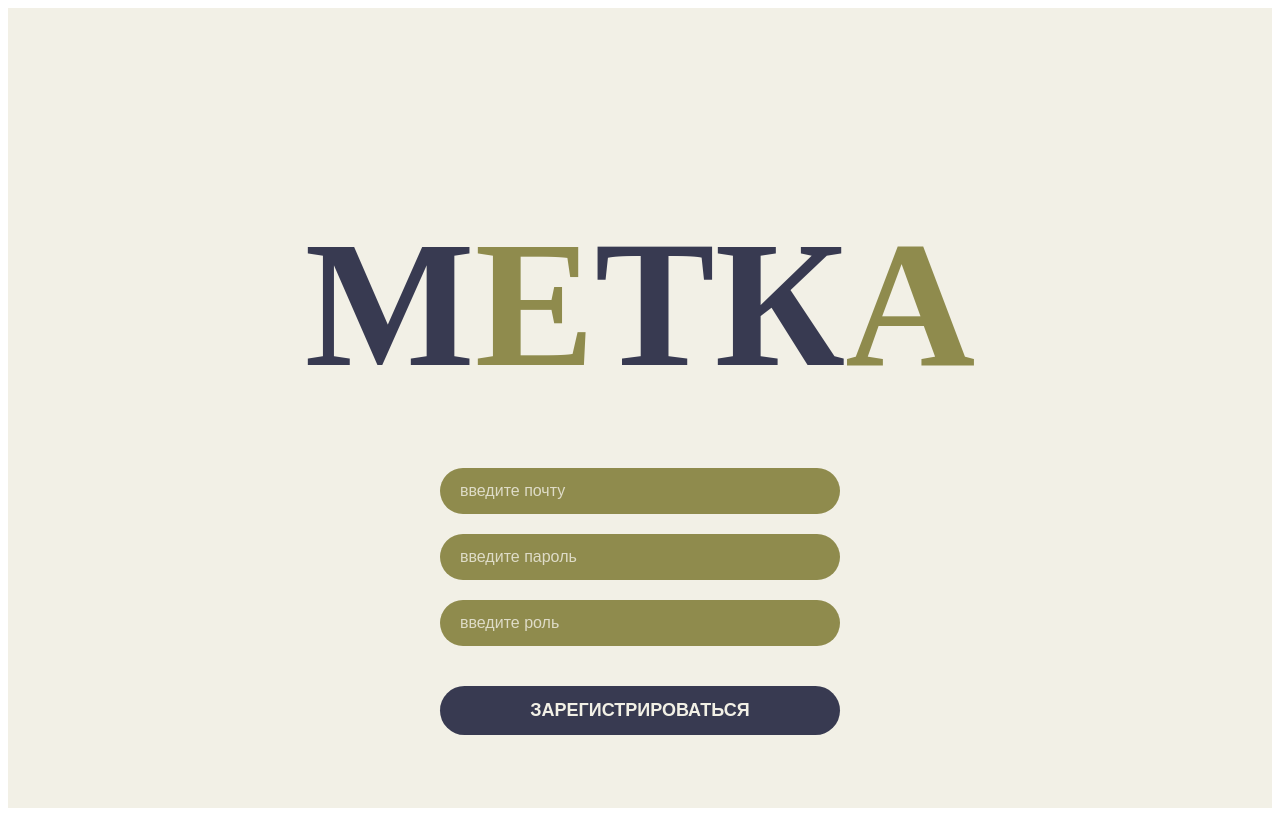
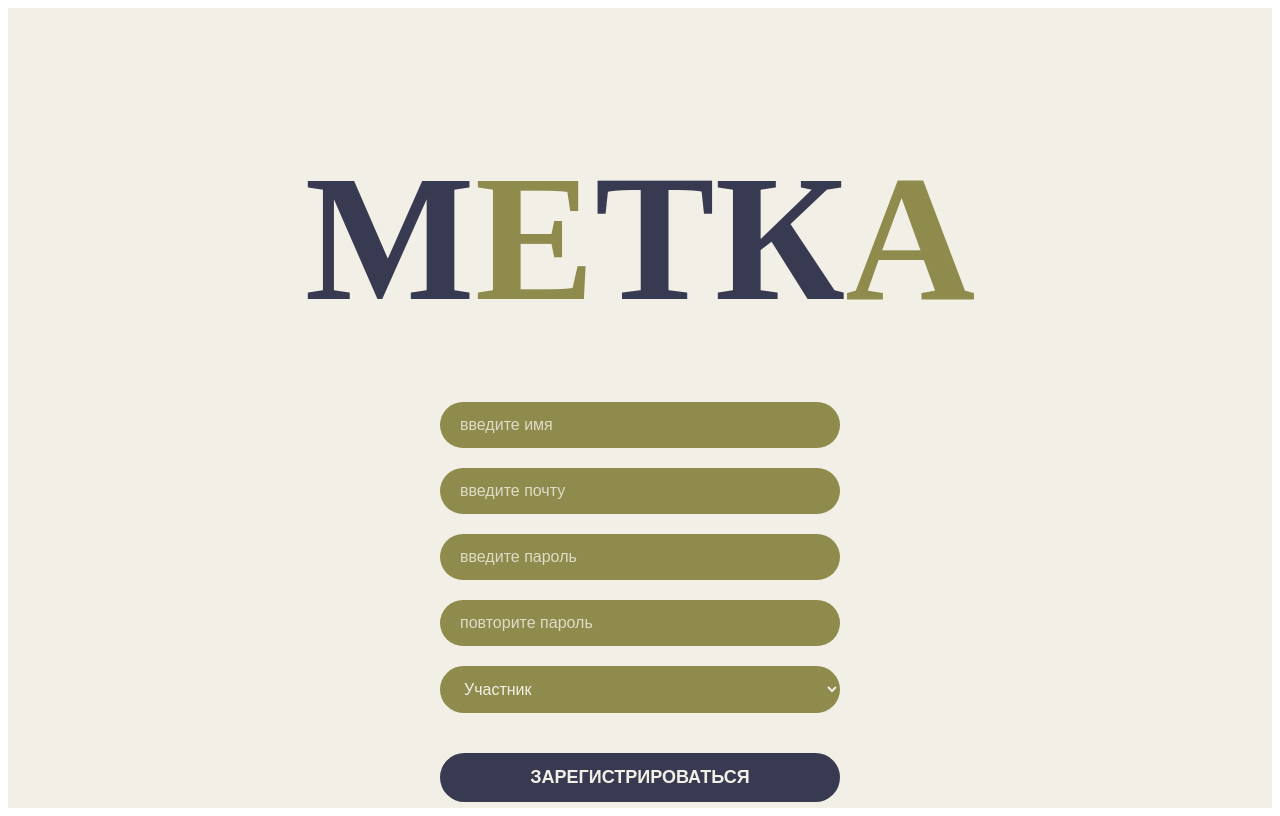
Before and after one commit to polisha067/mini_t1, an Angular app in the folder contest-app/: page /register in a window 1280 px wide. Built offline with nearby package versions, Linux system fonts and the light colour scheme.

Commit message:
pravki registracii i vhoda expert

```diff
--- a/contest-app/angular.json
+++ b/contest-app/angular.json
@@ -2,7 +2,8 @@
   "$schema": "./node_modules/@angular/cli/lib/config/schema.json",
   "version": 1,
   "cli": {
-    "packageManager": "npm"
+    "packageManager": "npm",
+    "analytics": false
   },
   "newProjectRoot": "projects",
   "projects": {
--- a/contest-app/src/app/features/auth/login/login.html
+++ b/contest-app/src/app/features/auth/login/login.html
@@ -7,10 +7,27 @@
     <span class="vowel">А</span>
   </h1>
 
-  <div class="form">
-    <input type="email" placeholder="введите почту" class="input-field">
-    <input type="password" placeholder="введите пароль" class="input-field">
+  <form class="form" (ngSubmit)="onSubmit()">
+    <input
+      type="email"
+      name="email"
+      placeholder="введите почту"
+      class="input-field"
+      [(ngModel)]="credentials.email"
+    >
 
-    <button class="login-btn">ВОЙТИ</button>
-  </div>
+    <input
+      type="password"
+      name="password"
+      placeholder="введите пароль"
+      class="input-field"
+      [(ngModel)]="credentials.password"
+    >
+
+    <button type="submit" class="login-btn" [disabled]="isLoading">
+      {{ isLoading ? 'Загрузка...' : 'ВОЙТИ' }}
+    </button>
+
+    <p *ngIf="errorMessage">{{ errorMessage }}</p>
+  </form>
 </div>
--- a/contest-app/src/app/features/auth/login/login.ts
+++ b/contest-app/src/app/features/auth/login/login.ts
@@ -39,7 +39,7 @@ export class Login {
       },
       error: (err) => {
         this.isLoading = false;
-        this.errorMessage = err.error?.message || 'Ошибка входа. Проверьте email и пароль.';
+        this.errorMessage = err.error?.error?.message || err.error?.message || 'Ошибка входа. Проверьте email и пароль.';
         console.error('Login error:', err);
       }
     });
--- a/contest-app/src/app/features/auth/register/register.html
+++ b/contest-app/src/app/features/auth/register/register.html
@@ -7,11 +7,53 @@
     <span class="vowel">А</span>
   </h1>
 
-  <div class="form">
-    <input type="email" placeholder="введите почту" class="input-field">
-    <input type="password" placeholder="введите пароль" class="input-field">
-    <input type="text" placeholder="введите роль" class="input-field">
+  <form class="form" (ngSubmit)="onSubmit()">
+    <input
+      type="text"
+      name="username"
+      placeholder="введите имя"
+      class="input-field"
+      [(ngModel)]="userData.username"
+    >
 
-    <button class="register-btn">ЗАРЕГИСТРИРОВАТЬСЯ</button>
-  </div>
+    <input
+      type="email"
+      name="email"
+      placeholder="введите почту"
+      class="input-field"
+      [(ngModel)]="userData.email"
+    >
+
+    <input
+      type="password"
+      name="password"
+      placeholder="введите пароль"
+      class="input-field"
+      [(ngModel)]="userData.password"
+    >
+
+    <input
+      type="password"
+      name="confirmPassword"
+      placeholder="повторите пароль"
+      class="input-field"
+      [(ngModel)]="confirmPassword"
+    >
+
+    <select
+      name="role"
+      class="input-field"
+      [(ngModel)]="userData.role"
+    >
+      <option value="participant">Участник</option>
+      <option value="expert">Эксперт</option>
+      <option value="admin">Администратор</option>
+    </select>
+
+    <button type="submit" class="register-btn" [disabled]="isLoading">
+      {{ isLoading ? 'Загрузка...' : 'ЗАРЕГИСТРИРОВАТЬСЯ' }}
+    </button>
+
+    <p *ngIf="errorMessage">{{ errorMessage }}</p>
+  </form>
 </div>
--- a/contest-app/src/app/features/auth/register/register.ts
+++ b/contest-app/src/app/features/auth/register/register.ts
@@ -51,13 +51,13 @@ export class Register {
     this.errorMessage = '';
 
     this.authService.register(this.userData).subscribe({
-      next: (response) => {
+      next: () => {
         this.isLoading = false;
-        this.router.navigate([response.redirect_url || '/home']);
+        this.router.navigate(['/login']);
       },
       error: (err) => {
         this.isLoading = false;
-        this.errorMessage = err.error?.message || 'Ошибка регистрации. Попробуйте снова.';
+        this.errorMessage = err.error?.error?.message || err.error?.message || 'Ошибка регистрации. Попробуйте снова.';
         console.error('Registration error:', err);
       }
     });
--- a/contest-app/src/app/shared/services/auth.service.ts
+++ b/contest-app/src/app/shared/services/auth.service.ts
@@ -74,24 +74,9 @@ export class AuthService {
     );
   }
 
-  register(userData: RegisterRequest): Observable<RegisterResponse> {
-    return this.http.post<RegisterResponse>(`${this.apiUrl}/register`, userData).pipe(
-      tap((response: RegisterResponse) => {
-        // После регистрации автоматически логиним пользователя
-        this.login({
-          email: userData.email,
-          password: userData.password
-        }).subscribe({
-          next: () => {
-            // Перенаправление будет обработано в компоненте
-          },
-          error: (err: any) => {
-            console.error('Auto-login after registration failed:', err);
-          }
-        });
-      })
-    );
-  }
+register(userData: RegisterRequest): Observable<RegisterResponse> {
+  return this.http.post<RegisterResponse>(`${this.apiUrl}/register`, userData);
+}
 
   logout(): void {
     this.http.post(`${this.apiUrl}/logout`, {}).subscribe({
```
Also changed, not shown: 1 other file (tests, documents, lock files or other folders).
